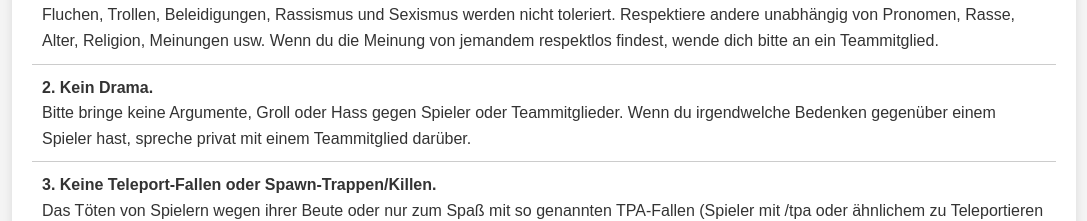
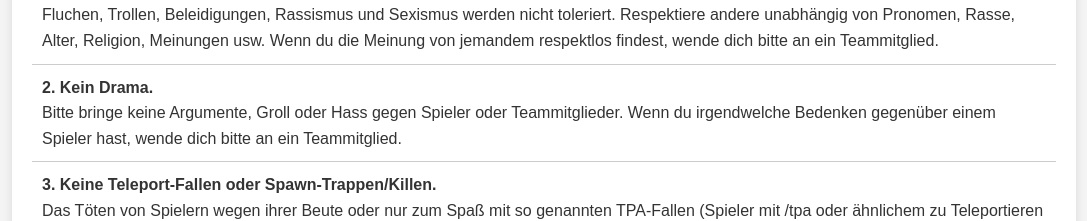
Before and after one commit to Tizooo/tizooo.github.io, a plain HTML site: page index.html in a window 1280 px wide. Shown: the part 409-630 px from the top of the page, without its empty margins (96-1183 px from the left). Drawn offline with Linux system fonts and the light colour scheme.

Commit message:
Update index.html

```diff
--- a/index.html
+++ b/index.html
@@ -49,7 +49,7 @@
             </li>
             <li>
                 <strong>2. Kein Drama.</strong><br>
-                Bitte bringe keine Argumente, Groll oder Hass gegen Spieler oder Teammitglieder. Wenn du irgendwelche Bedenken gegenüber einem Spieler hast, spreche privat mit einem Teammitglied darüber.
+                Bitte bringe keine Argumente, Groll oder Hass gegen Spieler oder Teammitglieder. Wenn du irgendwelche Bedenken gegenüber einem Spieler hast, wende dich bitte an ein Teammitglied.
             </li>
             <li>
                 <strong>3. Keine Teleport-Fallen oder Spawn-Trappen/Killen.</strong><br>
```
